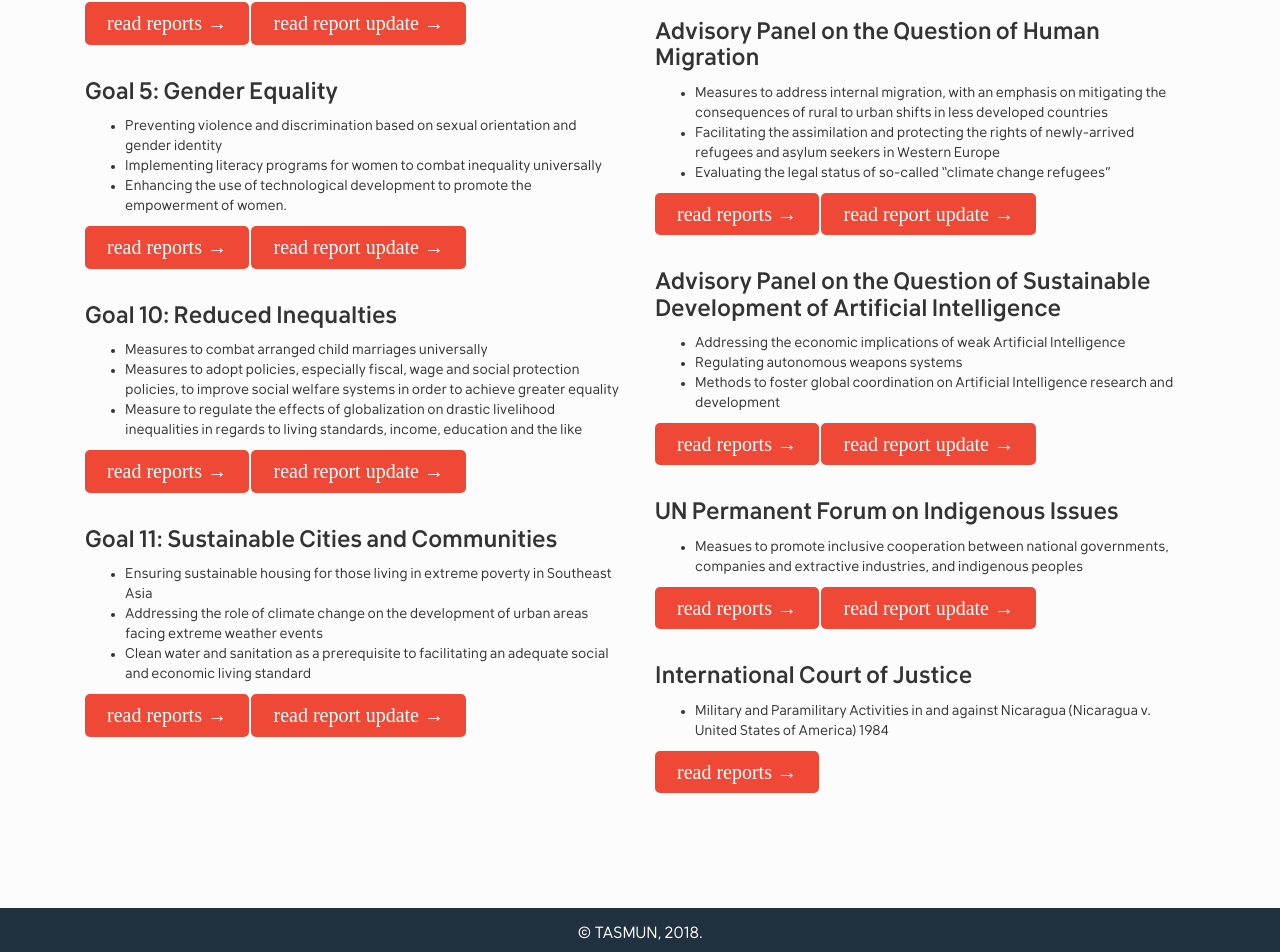
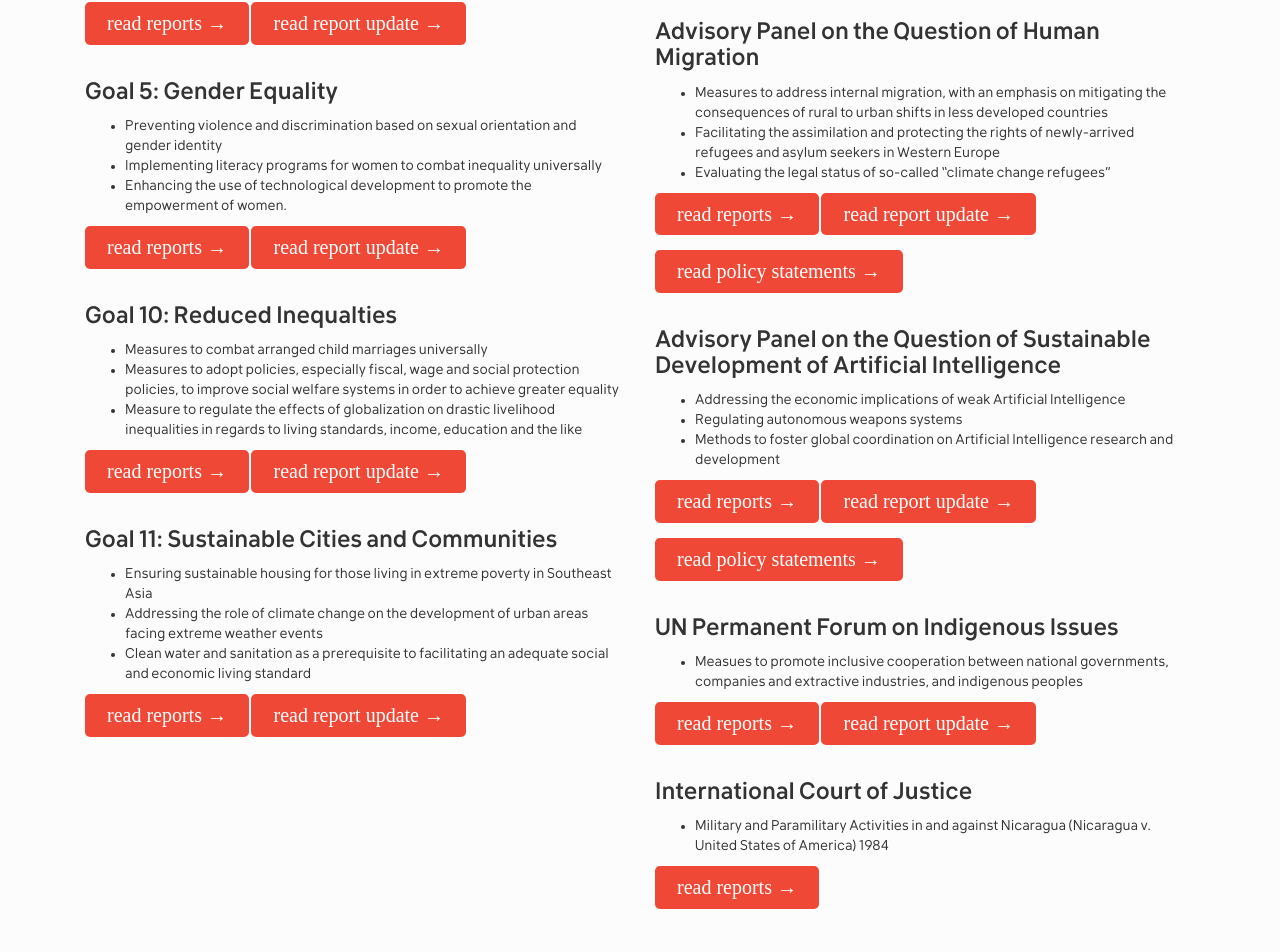
Before and after one commit to alexandernext/tasmun, a Jekyll site: the page built from committees.html, in a window 1280 px wide. Shown: the part 755-1707 px from the top of the page. Built offline with Jekyll 4.4.1, drawn with Linux system fonts in a browser that asks for light colours; some web fonts are replaced.

Commit message:
upload policy statements

```diff
--- a/committees.html
+++ b/committees.html
@@ -87,6 +87,7 @@
     </ul>
     <a class="btn btn-info" href="assets/reports/Migration.pdf">read reports →</a>
     <a class="btn btn-info" href="assets/report updates/apqhm.pptx">read report update →</a>
+    <a class="btn btn-info" href="assets/policy statements/apqhm.pdf">read policy statements →</a>
   </div>
   <div class="item">
     <h3 class="item-title"> Advisory Panel on the Question of Sustainable Development of Artificial Intelligence</h3>
@@ -97,6 +98,7 @@
     </ul>
     <a class="btn btn-info" href="assets/reports/AI.pdf">read reports →</a>
     <a class="btn btn-info" href="assets/report updates/apqai.pptx">read report update →</a>
+    <a class="btn btn-info" href="assets/policy statements/apqai.pdf">read policy statements →</a>
   </div>
   <div class="item">
     <h3 class="item-title">UN Permanent Forum on Indigenous Issues</h3>
```
Also changed, not shown: 4 other files.
